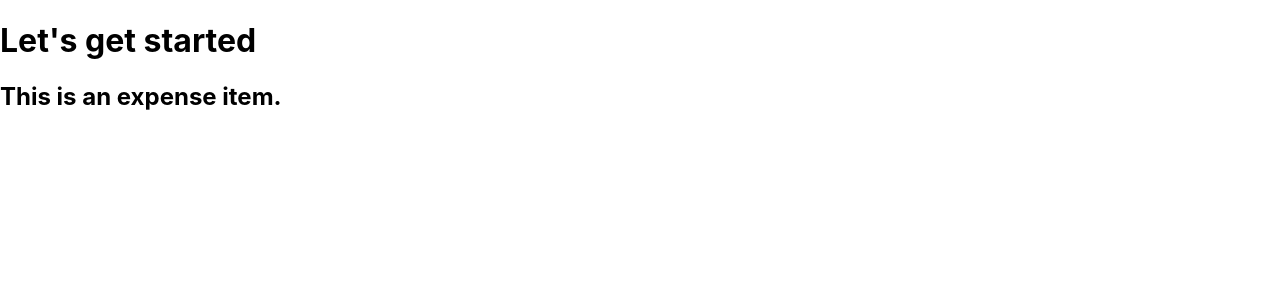
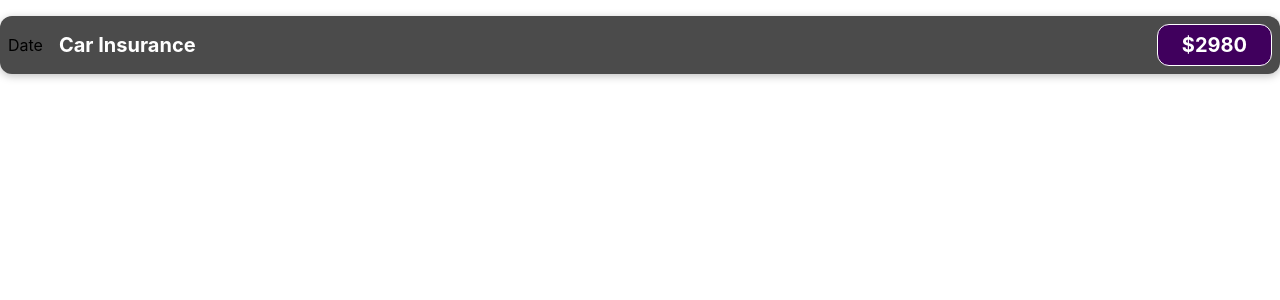
Before and after one commit to rohanbhutani1993/React-Demos, a React (Create React App) app: page / in a window 1280 px wide. Shown: the top 300 px of the page. Built offline with nearby package versions, Linux system fonts and the light colour scheme.

Commit message:
Adding ExpenseItem.css

```diff
--- a/src/App.js
+++ b/src/App.js
@@ -3,7 +3,6 @@ import ExpenseItem from "./components/ExpenseItem";
 function App() {
   return (
     <div>
-      <h1>Let's get started</h1>
       <ExpenseItem />
     </div>
   );
--- /dev/null
+++ b/src/components/ExpenseItem.css
@@ -0,0 +1,56 @@
+.expense-item {
+  display: flex;
+  justify-content: space-between;
+  align-items: center;
+  box-shadow: 0 2px 8px rgba(0, 0, 0, 0.25);
+  padding: 0.5rem;
+  margin: 1rem 0;
+  border-radius: 12px;
+  background-color: #4b4b4b;
+}
+
+.expense-item__description {
+  display: flex;
+  flex-direction: column;
+  gap: 1rem;
+  align-items: flex-end;
+  flex-flow: column-reverse;
+  justify-content: flex-start;
+  flex: 1;
+}
+
+.expense-item h2 {
+  color: #3a3a3a;
+  font-size: 1rem;
+  flex: 1;
+  margin: 0 1rem;
+  color: white;
+}
+
+.expense-item__price {
+  font-size: 1rem;
+  font-weight: bold;
+  color: white;
+  background-color: #40005d;
+  border: 1px solid white;
+  padding: 0.5rem;
+  border-radius: 12px;
+}
+
+@media (min-width: 580px) {
+  .expense-item__description {
+    flex-direction: row;
+    align-items: center;
+    justify-content: flex-start;
+    flex: 1;
+  }
+
+  .expense-item__description h2 {
+    font-size: 1.25rem;
+  }
+
+  .expense-item__price {
+    font-size: 1.25rem;
+    padding: 0.5rem 1.5rem;
+  }
+}
--- a/src/components/ExpenseItem.js
+++ b/src/components/ExpenseItem.js
@@ -1,5 +1,15 @@
+import "./ExpenseItem.css";
+
 function ExpenseItem() {
-  return <h2>This is an expense item.</h2>;
+  return (
+    <div className="expense-item">
+      <div>Date</div>
+      <div className="expense-item__description">
+        <h2>Car Insurance</h2>
+        <div className="expense-item__price">$2980</div>
+      </div>
+    </div>
+  );
 }
 
 export default ExpenseItem;
```
